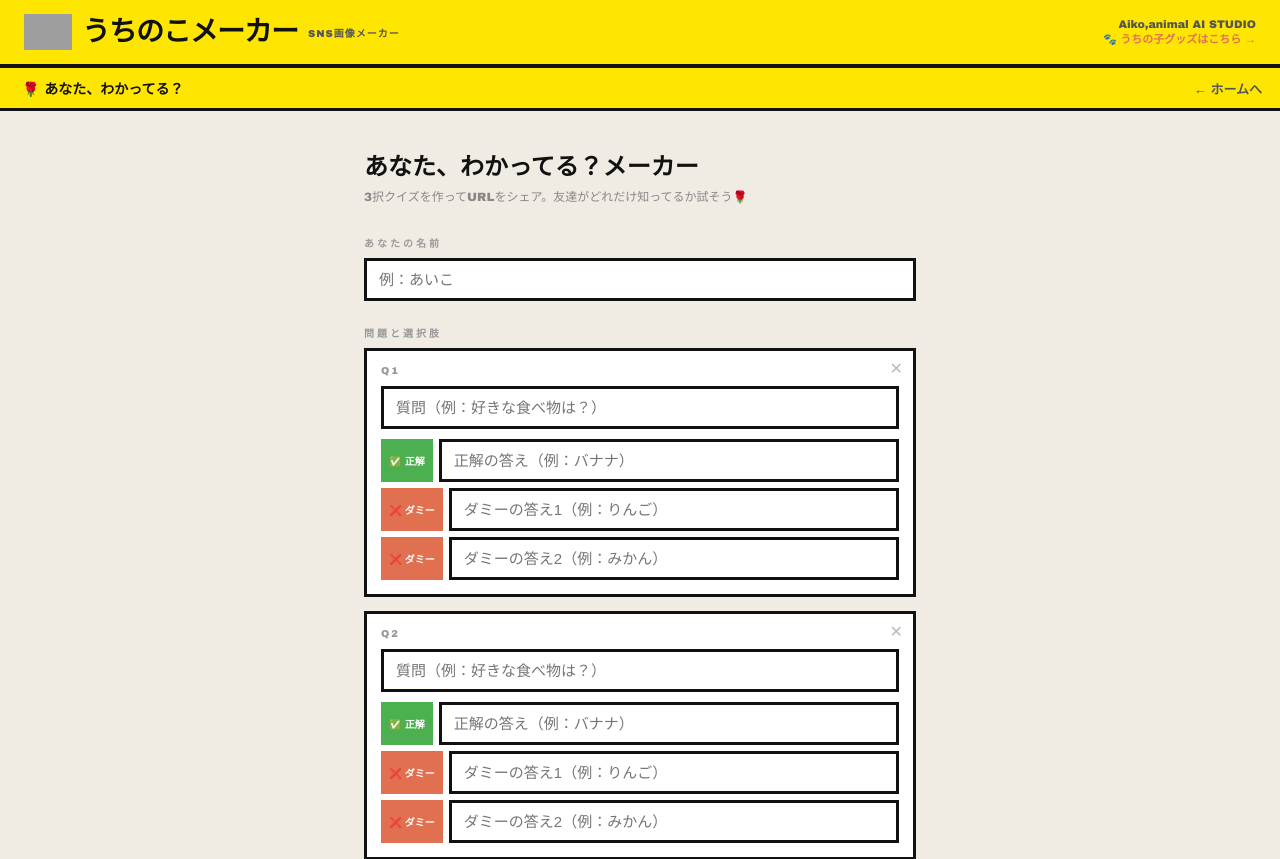
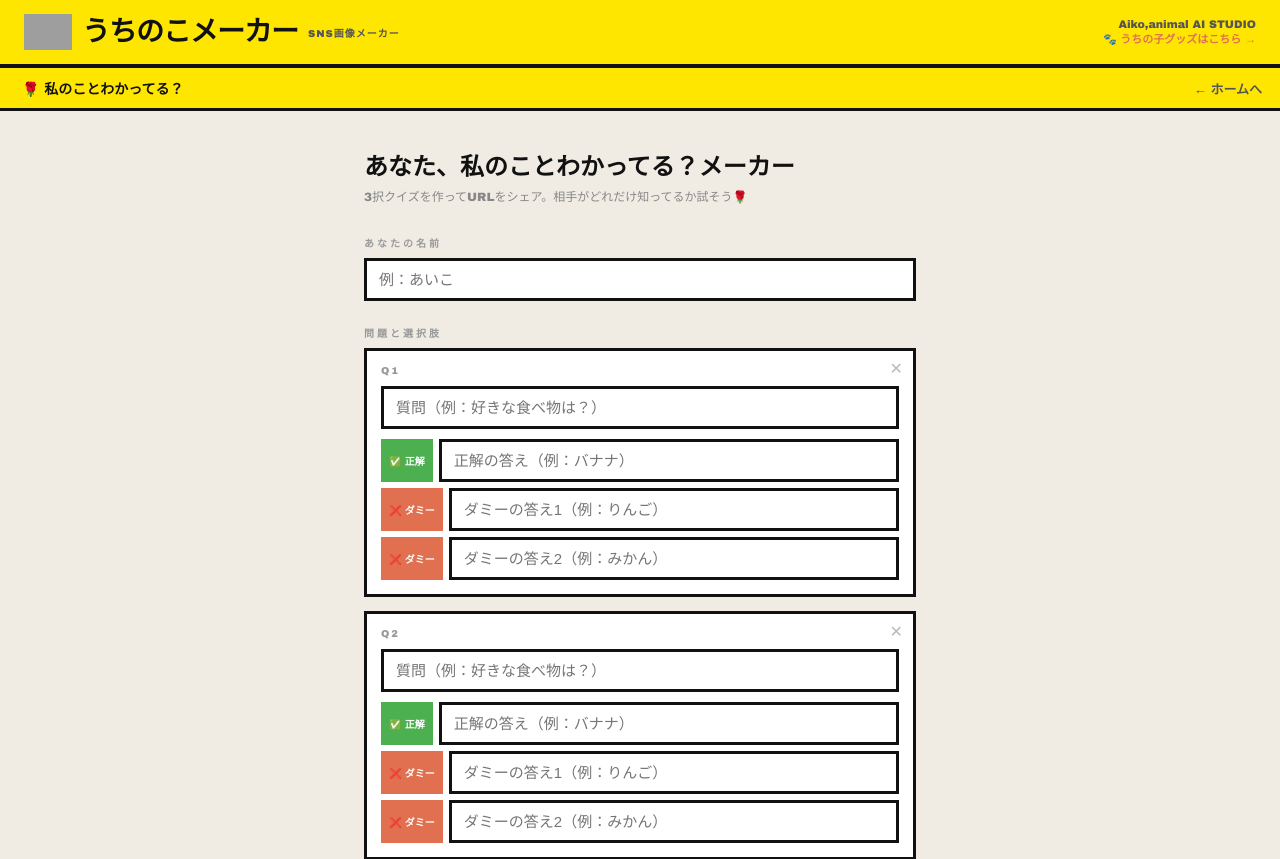
Before and after one commit to chie-chan/nanto-maker, a React (Vite) app in the folder nanto-maker/: page /quiz in a window 1280 px wide. Shown: the top 859 px of the page. Built offline with nearby package versions, Linux system fonts and the light colour scheme; grey boxes are pictures that could not be loaded.

Commit message:
クイズ：タイトル・説明文・URL共有の案内文を更新

```diff
--- a/nanto-maker/src/Home.tsx
+++ b/nanto-maker/src/Home.tsx
@@ -89,8 +89,8 @@ export default function Home({ isMobile, dark }: Props) {
             クイズ
           </div>
           <div style={{ fontSize: 12, fontWeight: 700, color: "rgba(255,255,255,0.8)", lineHeight: 1.6 }}>
-            あなた、わかってる？<br />
-            クイズを作ってシェア！
+            私のことわかってる？<br />
+            クイズを作って相手に送ろう！
           </div>
           <div style={{ marginTop: 8, fontSize: 13, fontWeight: 900, color: "#fff", letterSpacing: 1 }}>
             START →
--- a/nanto-maker/src/QuizPage.tsx
+++ b/nanto-maker/src/QuizPage.tsx
@@ -166,7 +166,7 @@ function QuizCreator({ isMobile, dark, text, bg }: Props) {
     <div>
       <div style={{ display: "flex", borderBottom: "3px solid #111", background: "#FFE600", alignItems: "center" }}>
         <div style={{ padding: isMobile ? "8px 12px" : "10px 22px", fontSize: isMobile ? 12 : 14, fontWeight: 900, color: "#111" }}>
-          🌹 あなた、わかってる？
+          🌹 私のことわかってる？
         </div>
         <button onClick={() => navigate("/")} style={{
           marginLeft: "auto", padding: isMobile ? "8px 12px" : "10px 18px",
@@ -179,10 +179,10 @@ function QuizCreator({ isMobile, dark, text, bg }: Props) {
 
         <div style={{ marginBottom: 28 }}>
           <div style={{ fontSize: isMobile ? 20 : 24, fontWeight: 900, marginBottom: 6 }}>
-            あなた、わかってる？メーカー
+            あなた、私のことわかってる？メーカー
           </div>
           <div style={{ fontSize: 12, color: "#888", lineHeight: 1.6 }}>
-            3択クイズを作ってURLをシェア。友達がどれだけ知ってるか試そう🌹
+            3択クイズを作ってURLをシェア。相手がどれだけ知ってるか試そう🌹
           </div>
         </div>
 
@@ -280,8 +280,10 @@ function QuizCreator({ isMobile, dark, text, bg }: Props) {
               fontSize: 15, fontWeight: 900, cursor: "pointer",
               transition: "background 0.2s", fontFamily: "sans-serif",
             }}>{copied ? "✓ コピーしました！" : "URLをコピー"}</button>
-            <div style={{ fontSize: 11, color: "#888", marginTop: 10, textAlign: "center" }}>
-              このURLをSNSやDMでシェアしよう🐾
+            <div style={{ fontSize: 12, color: "#555", marginTop: 12, lineHeight: 1.8, padding: "10px 12px", background: "#FFF9CC", border: "2px solid #FFE600" }}>
+              📣 <strong>クイズの送り方</strong><br />
+              このURLをコピーして、クイズを解いてほしい相手にDMやSNSで送ろう！<br />
+              相手がURLを開くとクイズがスタートするよ🌹
             </div>
           </div>
         )}
```
